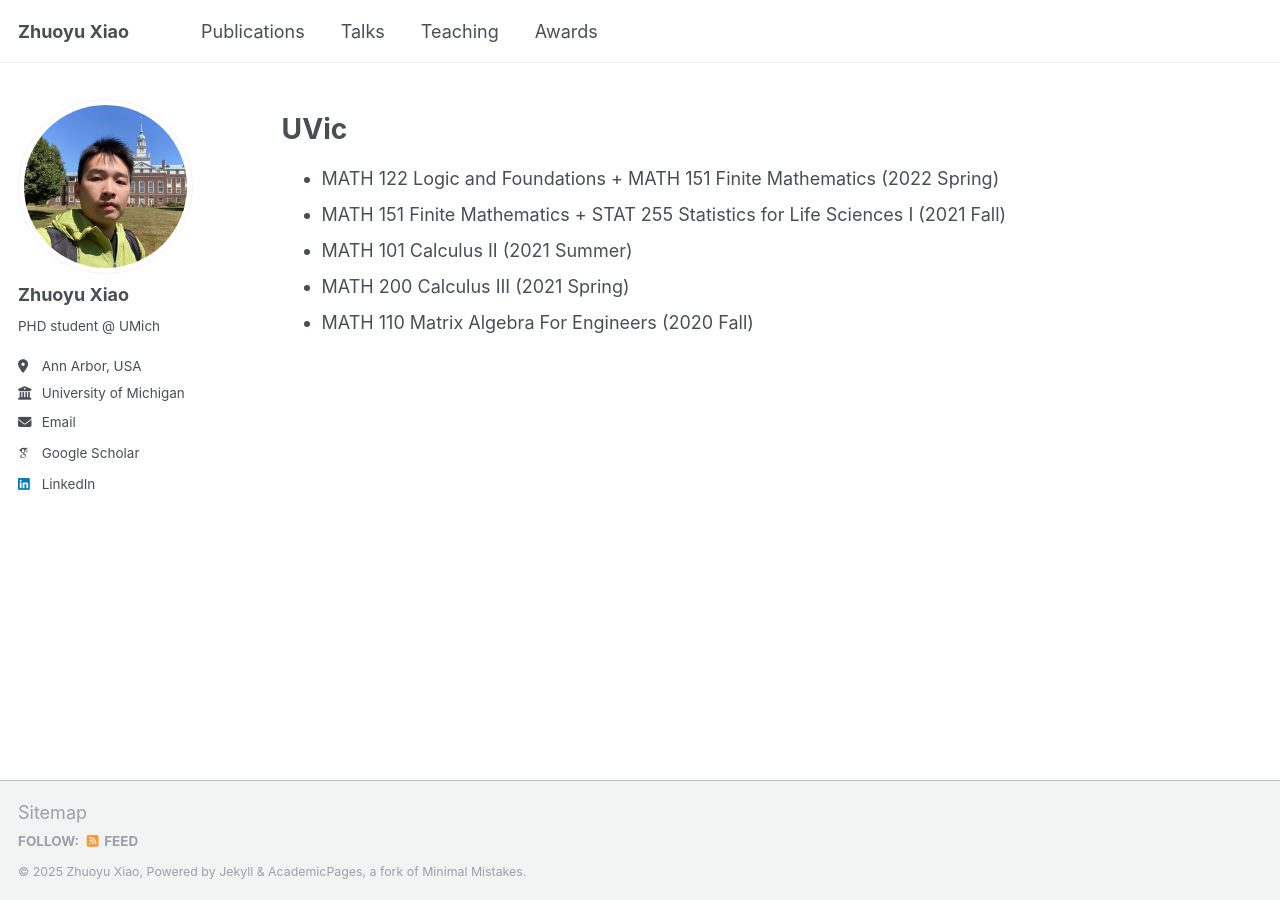
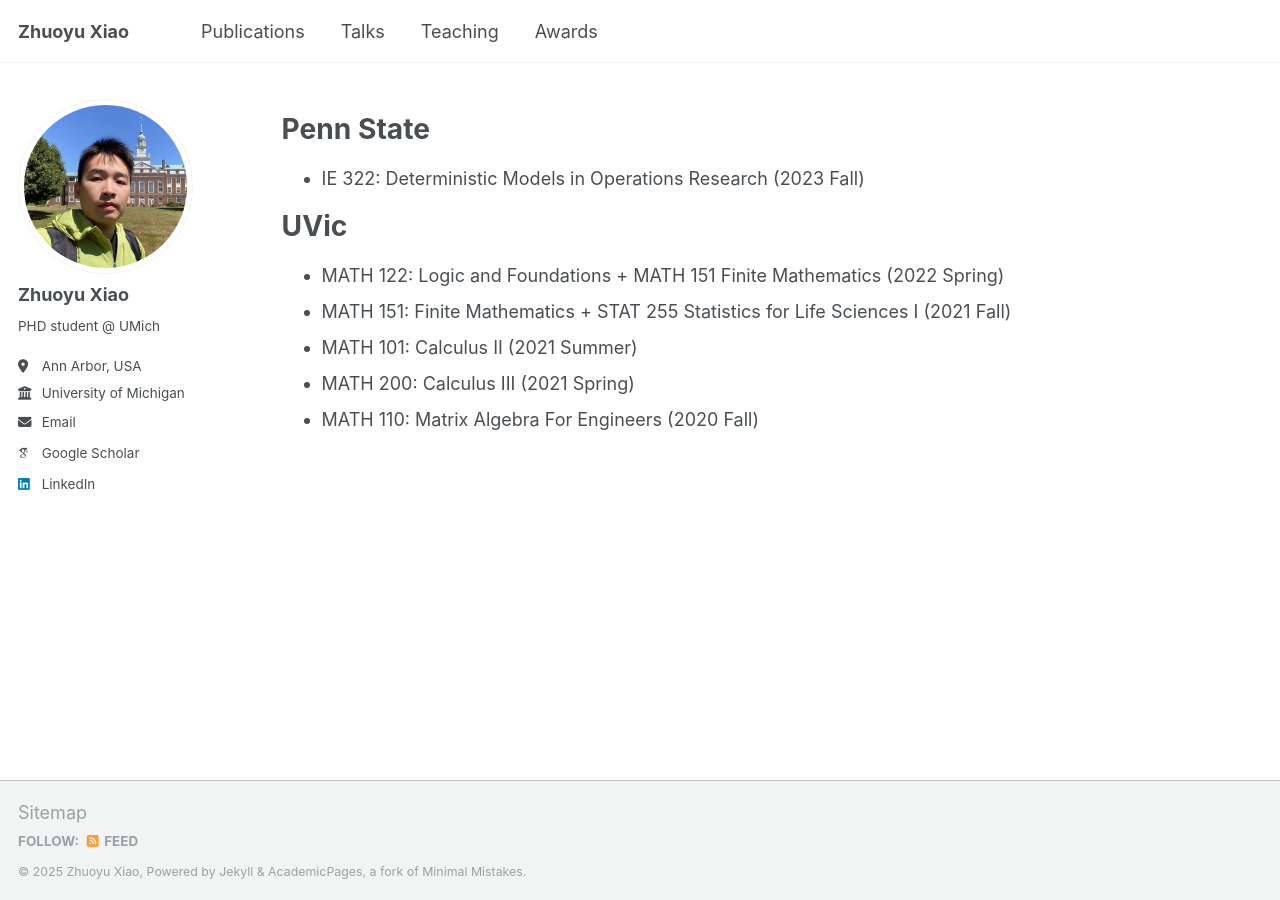
Before and after one commit to zyxiao97/zyxiao97.github.io, a Jekyll site: the page built from _pages/teaching.md, in a window 1280 px wide. Built offline with Jekyll 4.4.1, drawn with Linux system fonts in a browser that asks for light colours; some web fonts are replaced.

Commit message:
Update teaching.md

```diff
--- a/_pages/teaching.md
+++ b/_pages/teaching.md
@@ -5,10 +5,14 @@ permalink: /teaching/
 author_profile: true
 ---
 
+Penn State
+======
+- IE 322: Deterministic Models in Operations Research (2023 Fall)
+
 UVic
 ======
-- MATH 122 Logic and Foundations + MATH 151 Finite Mathematics (2022 Spring)
-- MATH 151 Finite Mathematics + STAT 255 Statistics for Life Sciences I (2021 Fall)
-- MATH 101 Calculus II (2021 Summer)
-- MATH 200 Calculus III (2021 Spring)
-- MATH 110 Matrix Algebra For Engineers (2020 Fall)
+- MATH 122: Logic and Foundations + MATH 151 Finite Mathematics (2022 Spring)
+- MATH 151: Finite Mathematics + STAT 255 Statistics for Life Sciences I (2021 Fall)
+- MATH 101: Calculus II (2021 Summer)
+- MATH 200: Calculus III (2021 Spring)
+- MATH 110: Matrix Algebra For Engineers (2020 Fall)
```
